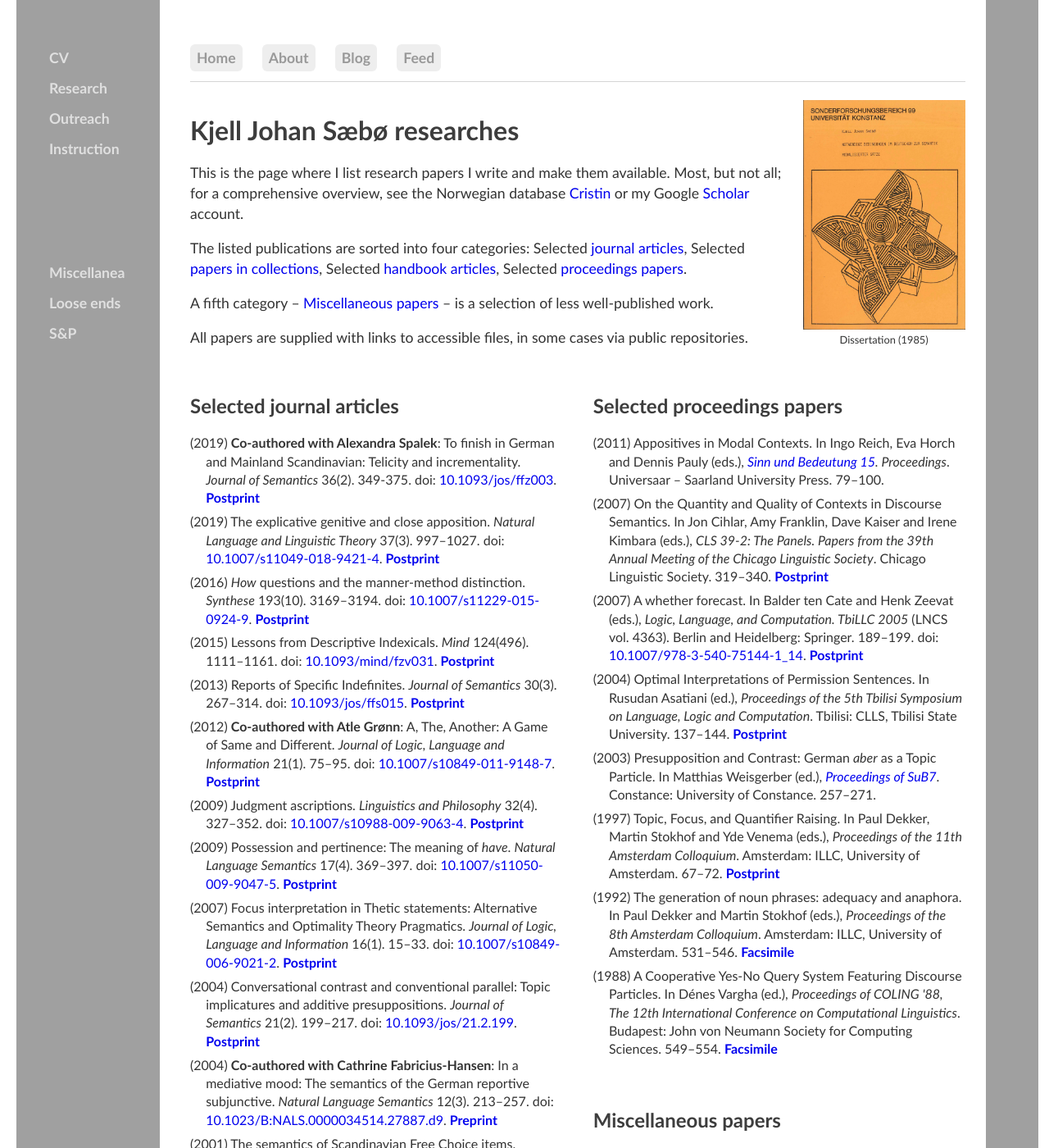
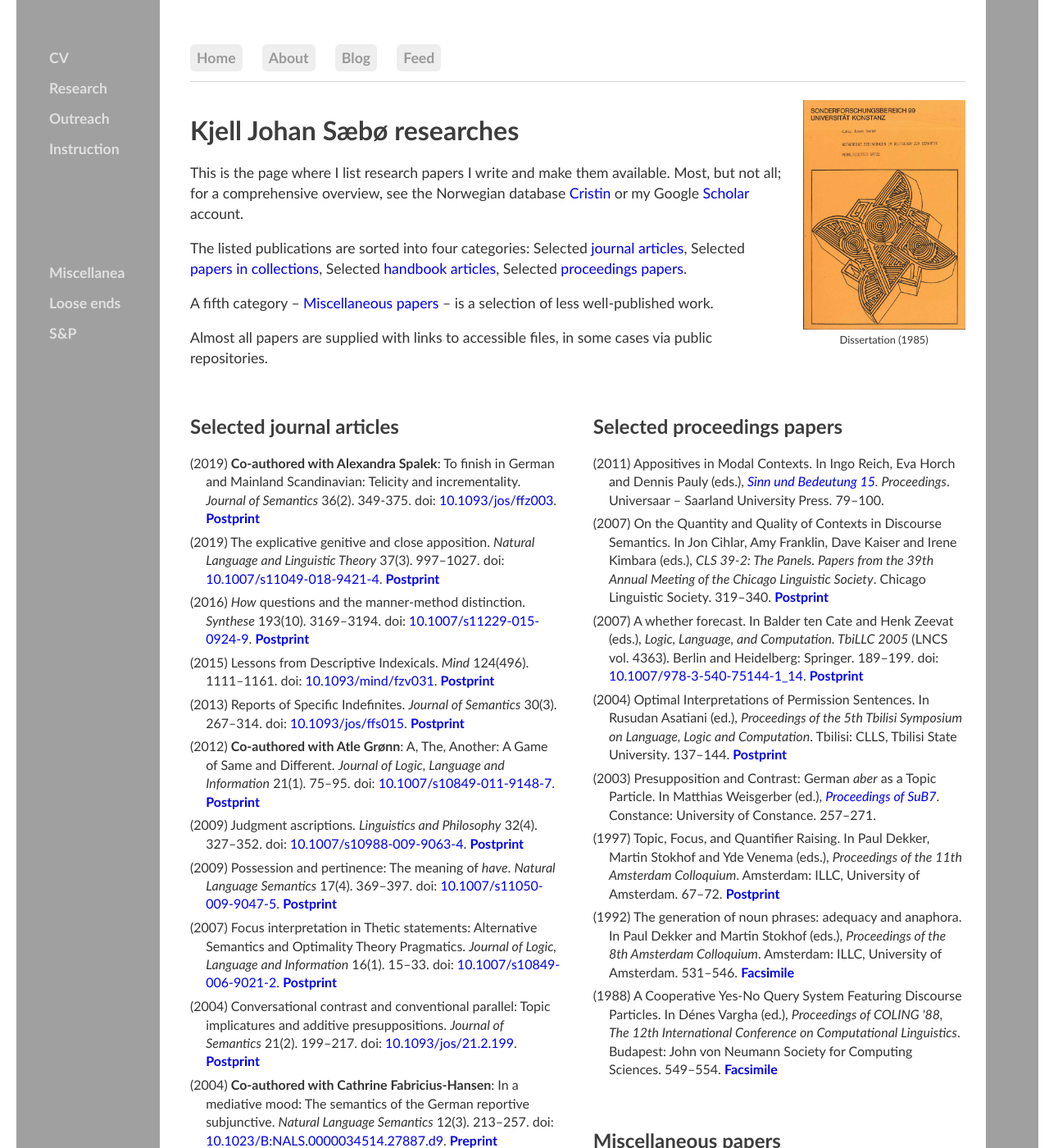
Before and after one commit to kjelljs/kjelljs.github.io, a Jekyll site: the page built from research/index.html, in a window 1280 px wide and 1400 px high. Shown: the whole window at 82% size. Built offline with Jekyll 4.4.1, drawn with Linux system fonts in a browser that asks for light colours; some of the changed lines change nothing that is shown; some of the changed text lies outside the part shown.

Commit message:
Update index.html

```diff
--- a/research/index.html
+++ b/research/index.html
@@ -13,7 +13,7 @@
 <div style="float:right;"><figure class="rightfig"><img style="height:280px;" src="/pics/SFB99.jpg"><figcaption>Dissertation (1985)</figcaption></figure></div>
 <div class="blurb">
 	<h1>Kjell Johan Sæbø researches</h1>
-	<div class="ingress"><p>This is the page where I list research papers I write and make them available. Most, but not all; for a comprehensive overview, see the Norwegian database <a href="https://wo.cristin.no/as/WebObjects/cristin.woa/wa/fres?action=sok&etternavn=Sæbø&fornavn=Kjell+Johan&erNorsk=1&erNordisk=1&erNasjonalt=1&erInternasjonalt=1&erUkjent=1&visParametre=1&bs=50">Cristin</a> or my Google <a href="https://scholar.google.com/citations?user=XBZ6ZXsAAAAJ">Scholar</a> account.</p> <p>The listed publications are sorted into four categories: Selected <a href="#jour">journal articles</a>, Selected <a href="#coll">papers in collections</a>, Selected <a href="#hand">handbook articles</a>, Selected <a href="#proc">proceedings papers</a>.</p><p>A fifth category – <a href="#misc">Miscellaneous papers</a> – is a selection of less well-published work.</p><p>All papers are supplied with links to accessible files, in some cases via public repositories.</p></div>
+	<div class="ingress"><p>This is the page where I list research papers I write and make them available. Most, but not all; for a comprehensive overview, see the Norwegian database <a href="https://wo.cristin.no/as/WebObjects/cristin.woa/wa/fres?action=sok&etternavn=Sæbø&fornavn=Kjell+Johan&erNorsk=1&erNordisk=1&erNasjonalt=1&erInternasjonalt=1&erUkjent=1&visParametre=1&bs=50">Cristin</a> or my Google <a href="https://scholar.google.com/citations?user=XBZ6ZXsAAAAJ">Scholar</a> account.</p> <p>The listed publications are sorted into four categories: Selected <a href="#jour">journal articles</a>, Selected <a href="#coll">papers in collections</a>, Selected <a href="#hand">handbook articles</a>, Selected <a href="#proc">proceedings papers</a>.</p><p>A fifth category – <a href="#misc">Miscellaneous papers</a> – is a selection of less well-published work.</p><p>Almost all papers are supplied with links to accessible files, in some cases via public repositories.</p></div>
 	</div><!-- /.blurb -->
 <style type="text/css">
 .left {
@@ -38,8 +38,8 @@
 		    <li>(2007) Focus interpretation in Thetic statements: Alternative Semantics and Optimality Theory Pragmatics. <i>Journal of Logic, Language and Information</i> 16(1). 15–33. doi: <a href="https://doi.org/10.1007/s10849-006-9021-2">10.1007/s10849-006-9021-2</a>. <a href="/pdf/JLLI371.pdf"><b>Postprint</b></a></li>
 		    <li>(2004) Conversational contrast and conventional parallel: Topic implicatures and additive presuppositions. <i>Journal of Semantics</i> 21(2). 199–217. doi: <a href="https://doi.org/10.1093/jos/21.2.199">10.1093/jos/21.2.199</a>. <a href="/pdf/SaeboeContrast.pdf"><b>Postprint</b></a></li>
 		    <li>(2004) <b>Co-authored with Cathrine Fabricius-Hansen</b>: In a mediative mood: The semantics of the German reportive subjunctive. <i>Natural Language Semantics</i> 12(3). 213–257. doi: <a href="https://doi.org/10.1023/B:NALS.0000034514.27887.d9">10.1023/B:NALS.0000034514.27887.d9</a>. <a href="/pdf/IMMoz.pdf"><b>Preprint</b></a></li>
-		    <li>(2001) The semantics of Scandinavian Free Choice items. <i>Linguistics and Philosophy</i> 24(6). 737–788. doi: <a href="https://doi.org/10.1023/A:1012788916366">10.1023/A:1012788916366</a>. <a href="/pdf/FCitems.pdf"><b>Published version</b></a></li>
-		    <li>(1996) Anaphoric presuppositions and zero anaphora. <i>Linguistics and Philosophy</i> 19(2). 187–209. doi: <a href="https://doi.org/10.1007/BF00635837">10.1007/BF00635837</a>. <a href="/pdf/AnaPresZeroAna.pdf"><b>Published version</b></a></li>
+		    <li>(2001) The semantics of Scandinavian Free Choice items. <i>Linguistics and Philosophy</i> 24(6). 737–788. doi: <a href="https://doi.org/10.1023/A:1012788916366">10.1023/A:1012788916366</a>.
+		    <li>(1996) Anaphoric presuppositions and zero anaphora. <i>Linguistics and Philosophy</i> 19(2). 187–209. doi: <a href="https://doi.org/10.1007/BF00635837">10.1007/BF00635837</a>. <a href="/pdf/AnaPresZeroAna.pdf"><b>Postprint</b></a></li>
     </ul>
 </br>
     <h2 id="coll">Selected papers in collections</h2>
```
